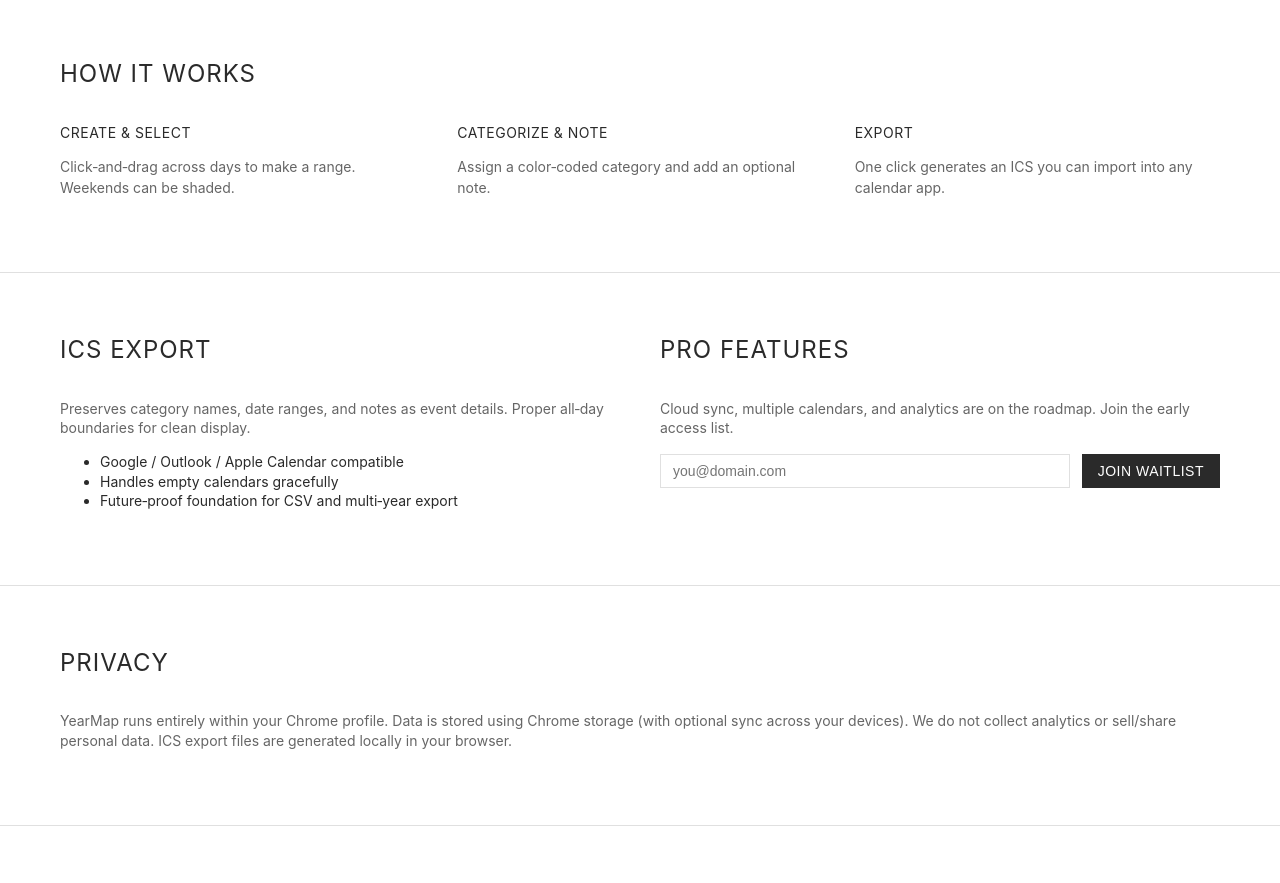
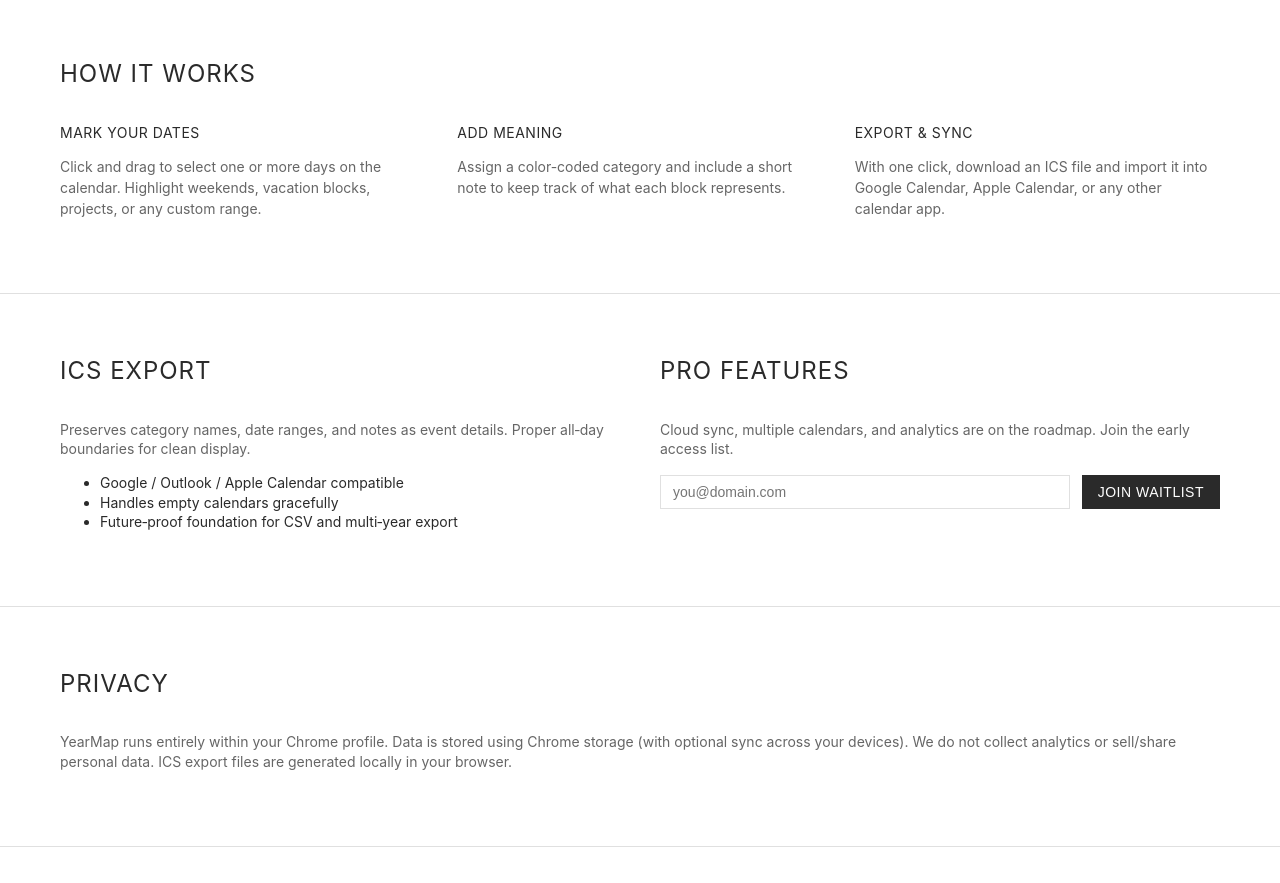
Before and after one commit to dvansickle/yearmap-site, a plain HTML site: page index.html in a window 1280 px wide. Shown: the part 1120-2003 px from the top of the page. Drawn offline with Linux system fonts and the light colour scheme.

Commit message:
update landing

```diff
--- a/index.html
+++ b/index.html
@@ -386,9 +386,18 @@
       <div class="container">
         <h2>How it works</h2>
         <div class="how">
-          <div class="step"><b>Create & select</b><p>Click‑and‑drag across days to make a range. Weekends can be shaded.</p></div>
-          <div class="step"><b>Categorize & note</b><p>Assign a color‑coded category and add an optional note.</p></div>
-          <div class="step"><b>Export</b><p>One click generates an ICS you can import into any calendar app.</p></div>
+          <div class="step">
+            <b>Mark Your Dates</b>
+            <p>Click and drag to select one or more days on the calendar. Highlight weekends, vacation blocks, projects, or any custom range.</p>
+          </div>
+          <div class="step">
+            <b>Add Meaning</b>
+            <p>Assign a color-coded category and include a short note to keep track of what each block represents.</p>
+          </div>
+          <div class="step">
+            <b>Export &amp; Sync</b>
+            <p>With one click, download an ICS file and import it into Google Calendar, Apple Calendar, or any other calendar app.</p>
+          </div>
         </div>
       </div>
     </section>
```
